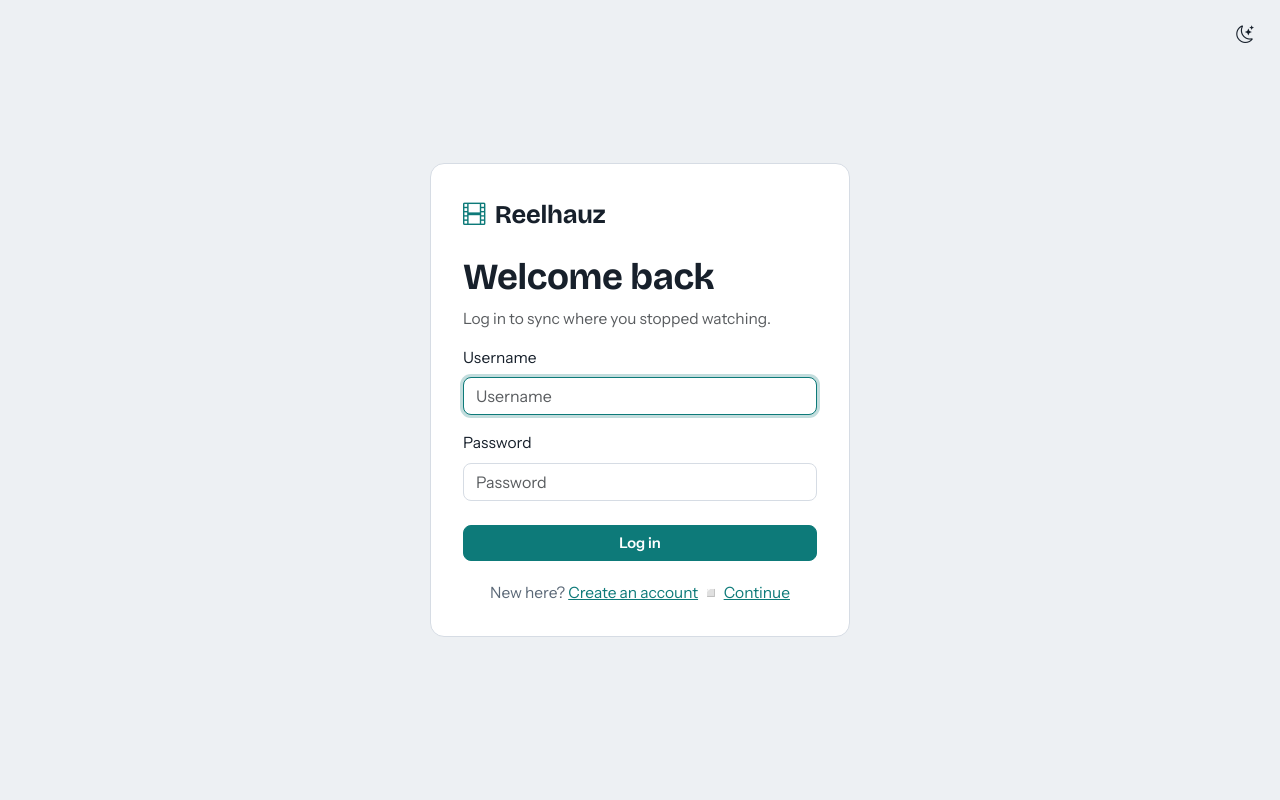
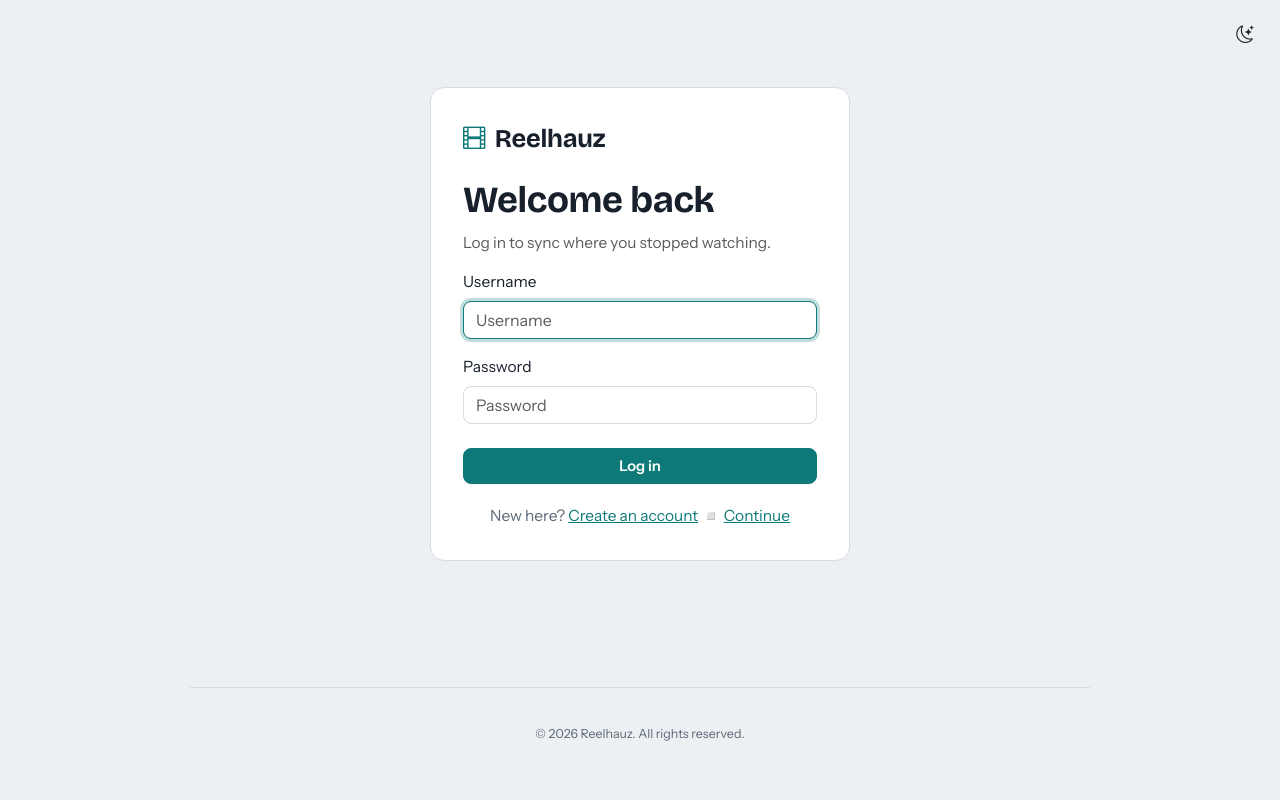
Before and after one commit to EmmanuelAdah/reelhauz_media_downloader, a Django app: page /accounts/login/ in a window 1280 px wide. Run offline with Django 5.2, Linux system fonts and the light colour scheme; tables that the repository leaves empty hold one stand-in row (values such as "Sample post"); parts of the project's set-up code (start-up, migrations or seed data) failed here and were passed over; some libraries are stand-ins or nearby versions.

Commit message:
refactor(UI): update UI with download dismiss functionality, rate limiting response, copyright text at the footer, loading previously watched media in continue watching and download UI enhancement

```diff
--- a/downloader/static/downloader/css/app.css
+++ b/downloader/static/downloader/css/app.css
@@ -134,14 +134,14 @@ a { color: var(--rh-accent); }
 .nav-list a, .nav-button { display: flex; align-items: center; gap: 0.75rem; padding: 0.6rem 0.7rem; border-radius: 8px; color: var(--rh-muted); text-decoration: none; font-weight: 500; background: none; border: 0; width: 100%; text-align: left; }
 .nav-list a:hover, .nav-button:hover { background: var(--rh-sunken); color: var(--rh-ink); }
 .nav-list a.active { background: color-mix(in srgb, var(--rh-accent) 14%, transparent); color: var(--rh-accent); font-weight: 600; }
-.main { min-width: 0; display: flex; flex-direction: column; }
+.main { min-width: 0; min-height: 100vh; display: flex; flex-direction: column; }
 .topbar { display: flex; align-items: center; gap: 1rem; padding: 0.8rem 1.75rem; border-bottom: 1px solid var(--rh-line); background: var(--rh-bg); position: sticky; top: 0; z-index: 20; }
 .topbar-search { flex: 1; max-width: 460px; position: relative; }
 .topbar-search i { position: absolute; left: 0.8rem; top: 50%; transform: translateY(-50%); color: var(--rh-muted); }
 .topbar-search input { width: 100%; padding: 0.5rem 0.8rem 0.5rem 2.2rem; border-radius: 8px; border: 1px solid var(--rh-line); background: var(--rh-panel); color: var(--rh-ink); }
 .topbar-right { margin-left: auto; display: flex; align-items: center; gap: 0.5rem; }
 .user-chip { display: flex; align-items: center; gap: 0.4rem; color: var(--rh-muted); font-weight: 500; }
-.content { padding: 1.75rem; max-width: 1280px; width: 100%; margin: 0 auto; }
+.content { padding: 1.75rem; max-width: 1280px; width: 100%; margin: 0 auto; flex: 1; }
 .sidebar-backdrop { position: fixed; inset: 0; background: rgb(0 0 0 / 0.5); z-index: 30; }
 
 @media (max-width: 991.98px) {
@@ -231,9 +231,9 @@ a { color: var(--rh-accent); }
 @media (max-width: 767.98px) { .preview-card { grid-template-columns: 1fr; } }
 
 /* ---------- Auth ---------- */
-.auth-wrap { min-height: 100vh; display: grid; place-items: center; padding: 1.5rem; position: relative; }
+.auth-wrap { min-height: 100vh; display: flex; flex-direction: column; align-items: center; padding: 1.5rem; position: relative; }
 .auth-theme { position: absolute; top: 1rem; right: 1rem; }
-.auth-card { width: 100%; max-width: 420px; background: var(--rh-panel); border: 1px solid var(--rh-line); border-radius: 14px; padding: 2rem; }
+.auth-card { width: 100%; max-width: 420px; margin: auto 0; background: var(--rh-panel); border: 1px solid var(--rh-line); border-radius: 14px; padding: 2rem; }
 .auth-alt { margin: 1.25rem 0 0; text-align: center; color: var(--rh-muted); }
 
 /* ---------- Toasts / modal ---------- */
@@ -259,7 +259,7 @@ a { color: var(--rh-accent); }
 
 /* ---------- Public layout ---------- */
 .app-public { min-height: 100vh; display: flex; }
-.app-public > .main { flex: 1; min-height: 100vh; }
+.app-public > .main { flex: 1; }
 .app-public .content { max-width: 900px; padding-top: clamp(1.75rem, 6vw, 4rem); flex: 1; }
 .app-public .topbar { gap: 1.5rem; }
 .top-nav { display: flex; gap: 0.25rem; }
@@ -267,10 +267,12 @@ a { color: var(--rh-accent); }
 .top-nav a:hover { background: var(--rh-sunken); color: var(--rh-ink); }
 .top-nav a.active { color: var(--rh-accent); background: color-mix(in srgb, var(--rh-accent) 14%, transparent); }
 @media (max-width: 767.98px) { .top-nav { display: none; } .tray-label { display: none; } }
-.public-foot { width: min(100%, 900px); margin: 0 auto; padding: 1.5rem 1.25rem 1.75rem; text-align: center; color: var(--rh-muted); font-size: 0.88rem; border-top: 1px solid var(--rh-line); }
+.public-foot { width: min(100%, 900px); margin: auto auto 0; padding: 1.5rem 1.25rem 1.75rem; text-align: center; color: var(--rh-muted); font-size: 0.88rem; border-top: 1px solid var(--rh-line); }
 .public-foot p { margin: 0.25rem 0; }
 .public-foot-title { color: var(--rh-ink); font-family: var(--rh-font-display); font-size: 1.1rem; font-weight: 700; }
 .public-foot-cta { margin-top: 0.65rem !important; }
+.public-foot-copyright { margin-top: 0.85rem !important; font-size: 0.78rem; }
+.auth-foot { flex-shrink: 0; }
 .fine-print { color: var(--rh-muted); font-size: 0.82rem; margin: 0; }
 .how-note { margin-top: 2rem; }
 .format-opt input:disabled + label { opacity: 0.5; cursor: not-allowed; }
--- a/downloader/templates/downloader/auth/login.html
+++ b/downloader/templates/downloader/auth/login.html
@@ -8,7 +8,11 @@
     <h1>Welcome back</h1>
     <p class="text-body-secondary">Log in to sync where you stopped watching.</p>
     <form method="post" novalidate>{% csrf_token %}
-      {% if form.non_field_errors %}<div class="alert alert-danger">{{ form.non_field_errors.0 }}</div>{% endif %}
+      {% if rate_limit_message %}
+      <div class="alert alert-warning" role="alert" aria-live="assertive">{{ rate_limit_message }}</div>
+      {% elif form.non_field_errors %}
+      <div class="alert alert-danger" role="alert">{{ form.non_field_errors.0 }}</div>
+      {% endif %}
       <div class="mb-3"><label class="form-label" for="{{ form.username.id_for_label }}">Username</label>{{ form.username }}</div>
       <div class="mb-4"><label class="form-label" for="{{ form.password.id_for_label }}">Password</label>{{ form.password }}</div>
       <input type="hidden" name="next" value="{{ next }}">
@@ -16,5 +20,8 @@
     </form>
     <p class="auth-alt">New here? <a href="{% url 'register' %}">Create an account</a> ◽ <a href="{% url 'home' %}">Continue</a></p>
   </section>
+  <footer class="public-foot auth-foot" aria-label="Site footer">
+    <p class="public-foot-copyright">© {% now "Y" %} Reelhauz. All rights reserved.</p>
+  </footer>
 </div>
 {% endblock %}
--- a/downloader/templates/downloader/base.html
+++ b/downloader/templates/downloader/base.html
@@ -75,13 +75,14 @@
       </div>
     </header>
     <main class="content">{% block content %}{% endblock %}</main>
-    {% if not user.is_authenticated %}
-    <footer class="public-foot" aria-label="Create an account">
+    <footer class="public-foot" aria-label="Site footer">
+      {% if not user.is_authenticated %}
       <p class="public-foot-title">Pick up right where you left off.</p>
       <p>Your experience is our priority.</p>
       <p class="public-foot-cta">Don’t have an account yet? <a href="{% url 'register' %}">Create account</a> to sync your progress.</p>
+      {% endif %}
+      <p class="public-foot-copyright">© {% now "Y" %} Reelhauz. All rights reserved.</p>
     </footer>
-    {% endif %}
   </div>
 </div>
 {% endwith %}
--- a/downloader/templates/downloader/home.html
+++ b/downloader/templates/downloader/home.html
@@ -9,7 +9,7 @@
      data-default-preset="{{ default_preset }}">
   <header class="page-head">
     <h1>Download a YouTube video</h1>
-    <p>Paste a link, pick a quality, and save the file wherever you like on your device. {% if not user.is_authenticated %}No account needed.{% endif %}</p>
+    <p>Paste a link, pick a quality, and save to your device in seconds.{% if not user.is_authenticated %} Start right away without signing up, or create an account for seamless cross-device sync.{% endif %}</p>
   </header>
 
   <form id="fetch-form" class="url-form" novalidate>
```
Also changed, not shown: downloader/static/downloader/js/app.js (+26 -7 lines), downloader/templates/downloader/auth/register.html (+8 -0 lines), frontend_tests/cancel.test.js (+5 -0 lines).
